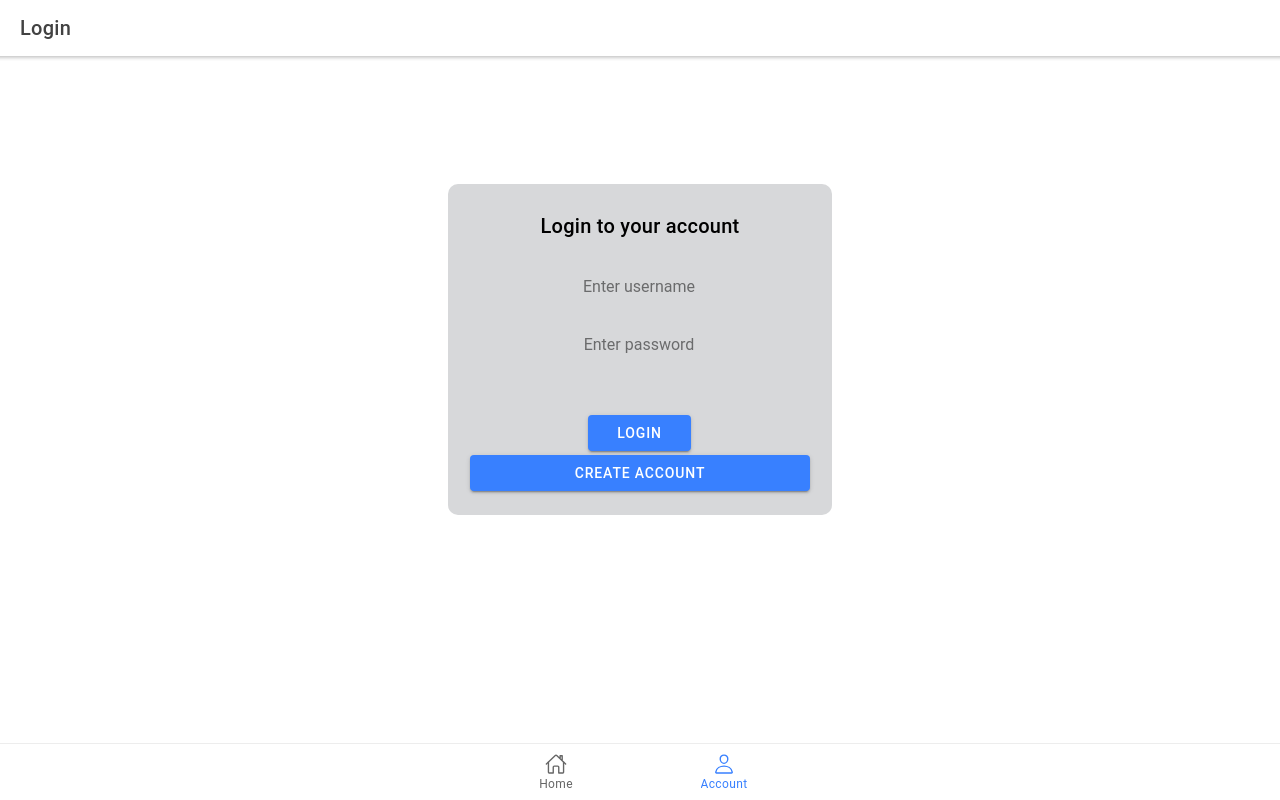
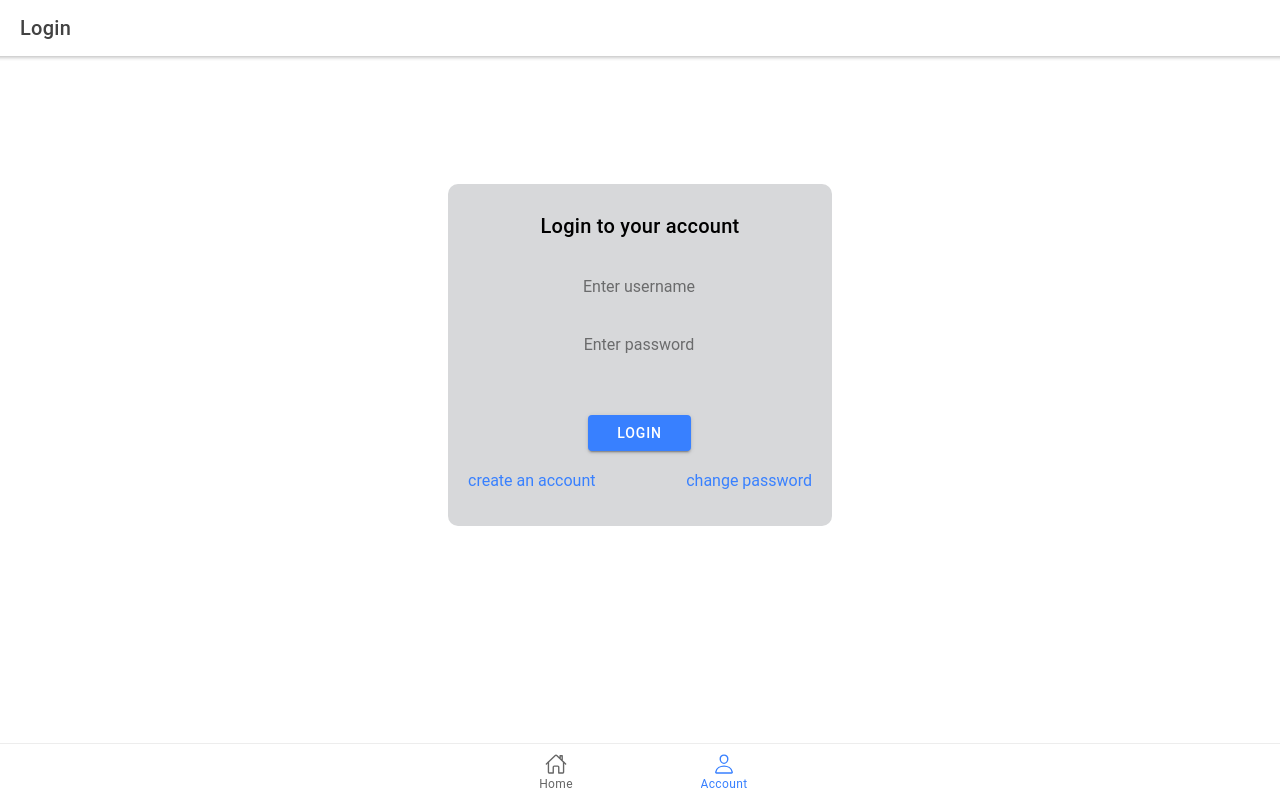
Before and after one commit to Ce3Pi0/Biljard-App, a React (Create React App) app: page /account in a window 1280 px wide. Built offline with nearby package versions, Linux system fonts and the light colour scheme.

Commit message:
Update userLogin.tsx

```diff
--- a/src/components/userAccount/userLogin.tsx
+++ b/src/components/userAccount/userLogin.tsx
@@ -49,9 +49,9 @@ const Login: React.FC = () => {
                 }} clearInput={true} value={password} id="password" placeholder="Enter password" required={true} />
                 <p id="warning">{!message && !mistake && <br></br>} {message} {mistake && "Incorrect password or username"}</p>
                 <IonButton type="submit" expand="block" id="button">Login</IonButton>
-                <IonButton expand="block" onClick={() => history.push('/account_create')}>Create Account</IonButton>
-                { /*<a id="create" href="/account_create"><p>create an account</p></a>
-                <a id="forgot" href="/account_change"><p>change password</p></a> */}
+                {/* <IonButton expand="block" onClick={() => history.push('/account_create')}>Create Account</IonButton> */}
+                <a id="create" href="/Biljard-App/account_create"><p>create an account</p></a>
+                <a id="forgot" href="/Biljard-App/account_change"><p>change password</p></a>
             </form>}
             {loggedIn &&
             <div>
```
